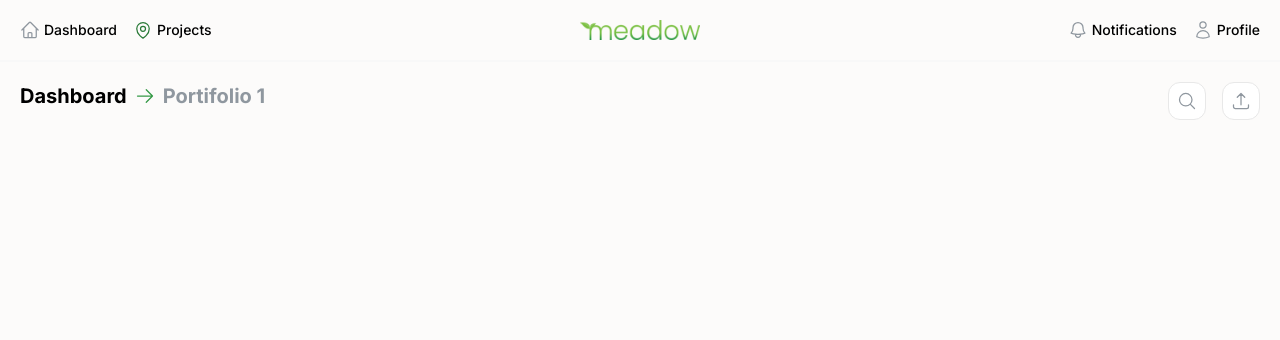
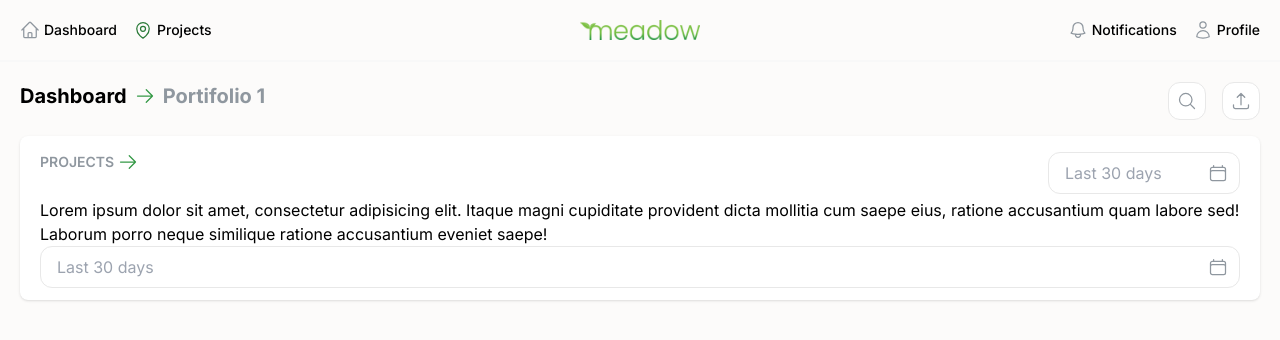
Before and after one commit to HizkiasAbraham/admin-dashboard, a Next.js app: page /client in a window 1280 px wide. Shown: the top 340 px of the page. Built offline with nearby package versions, Linux system fonts and the light colour scheme.

Commit message:
demo page

```diff
--- a/app/client/page.tsx
+++ b/app/client/page.tsx
@@ -1,3 +1,23 @@
+import { Card } from '@/components/shared/card/card';
+import { DatePicker } from '@/components/shared/date-picker';
+import { Icon } from '@/components/shared/icons';
+
 export default function Client() {
-  return <></>;
+  return (
+    <div>
+      <Card title="Projects">
+        <>
+          <p>
+            Lorem ipsum dolor sit amet, consectetur adipisicing elit. Itaque
+            magni cupiditate provident dicta mollitia cum saepe eius, ratione
+            accusantium quam labore sed! Laborum porro neque similique ratione
+            accusantium eveniet saepe!
+          </p>
+        </>
+        <div>
+          <DatePicker />
+        </div>
+      </Card>
+    </div>
+  );
 }
```
